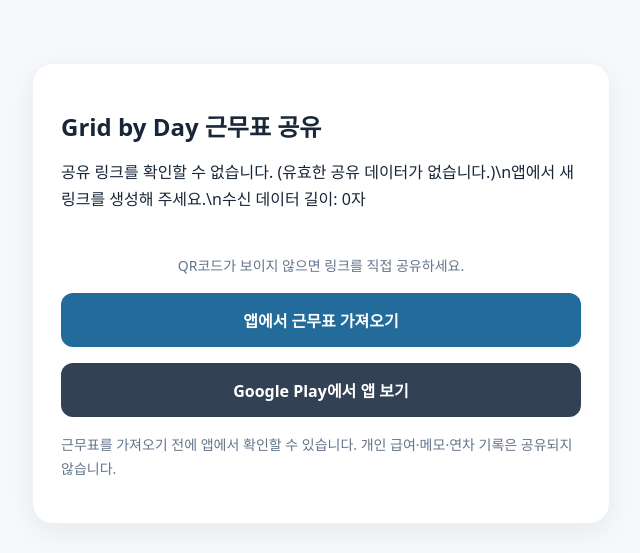
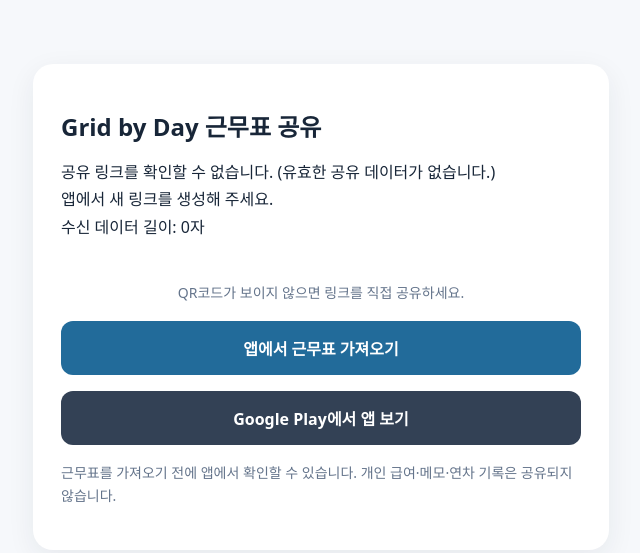
Before and after one commit to jspo352-afk/groovydrop-privacy, a plain HTML site: page share.html in a window 1280 px wide. Shown: the whole page, without its empty margins (319-959 px from the left). Drawn offline with Linux system fonts and the light colour scheme.

Commit message:
fix: reliably format share diagnostics as separate lines

```diff
--- a/share.html
+++ b/share.html
@@ -14,7 +14,7 @@ const qrUrl=location.href;const qrNode=document.getElementById('qr');window.addE
 const reason=e instanceof Error?e.message:'알 수 없는 오류';
 const looksCut=/Unterminated string|Unexpected end|Unexpected end of JSON input/i.test(reason);
 const note=looksCut?'전달된 링크가 중간에 잘렸을 가능성이 있습니다. 앱의 공유 메뉴에서 링크를 다시 복사해 전체 주소를 전달해 주세요.':'앱에서 새 링크를 생성해 주세요.';
-details.textContent=['공유 링크를 확인할 수 없습니다. ('+reason+')',note,'수신 데이터 길이: '+(encoded?.length??0)+'자'].join('\\n');
+details.textContent=['공유 링크를 확인할 수 없습니다. ('+reason+')',note,'수신 데이터 길이: '+(encoded?.length??0)+'자'].join(String.fromCharCode(10));
 console.warn('Grid by Day share parse failure:',reason,'received chars:',encoded?.length??0);
 }
 </script></body></html>
```
